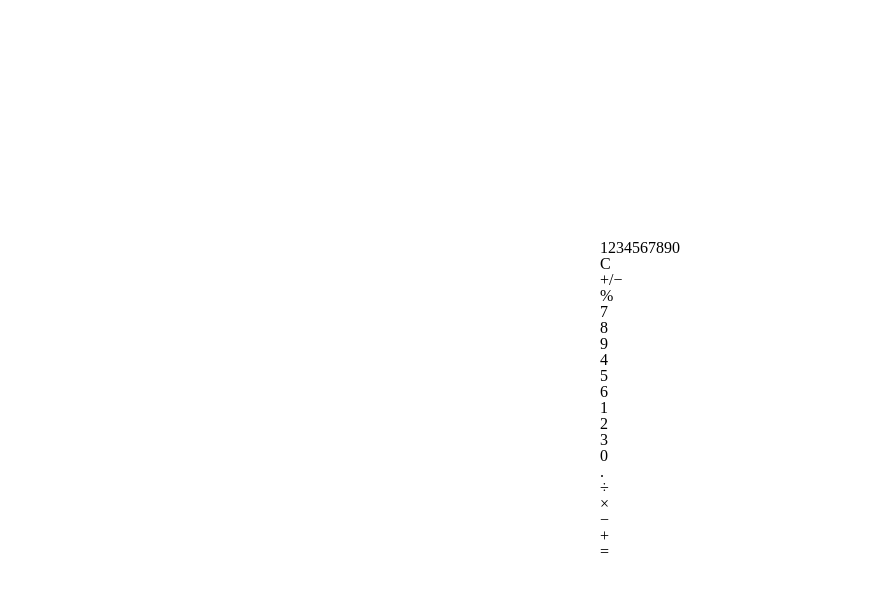
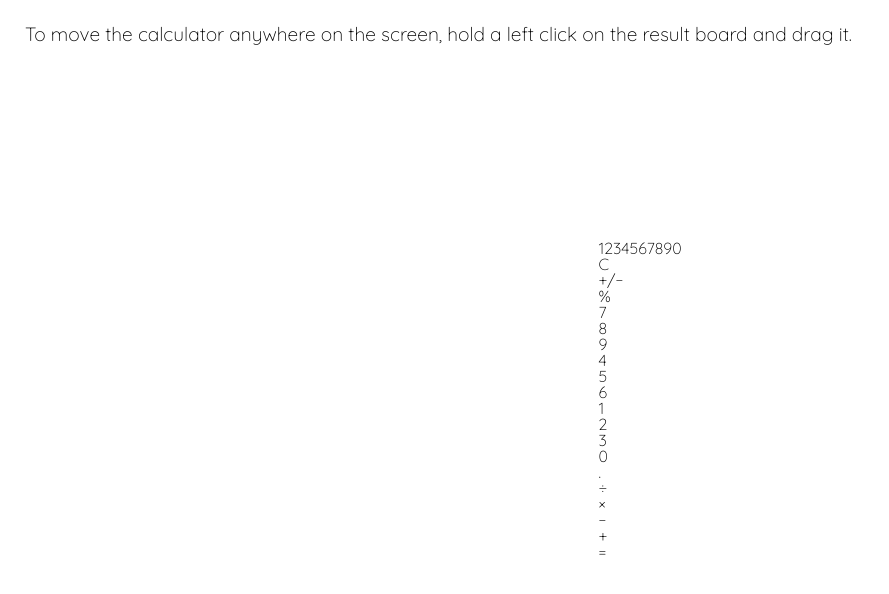
Before and after one commit to DecaHub/ngCalculator, a website: page app/index.html in a window 1280 px wide. Shown: the whole page, without its empty margins (0-889 px from the left). Drawn offline with nearby package versions, Linux system fonts and the light colour scheme; files that its build step writes are made by us from their sources.

Commit message:
Add instructions on how to move calculator on the screen.

```diff
--- a/app/common/styles/_constants.scss
+++ b/app/common/styles/_constants.scss
@@ -6,6 +6,7 @@ $button-width: 58px;
 $button-height: 48px;
 
 $lato: 'Lato', sans-serif;
+$quicksand: 'Quicksand', sans-serif;
 
 $grey-accent: #7B7B7B;
 $space-grey: #3B3B3B;
--- a/app/common/styles/main.scss
+++ b/app/common/styles/main.scss
@@ -6,6 +6,15 @@
 html, body {
 
 	height: 100%;
+
+	font-family: $quicksand;
+
+}
+
+.instructions {
+
+	padding: $standard-padding * 5;
+	font-size: 120%;
 
 }
 
--- a/app/index.html
+++ b/app/index.html
@@ -5,7 +5,7 @@
 		<meta name="viewport" content="width=device-width, initial-scale=1">
 		<title>ngCalculator</title>
 
-		<link href="https://fonts.googleapis.com/css?family=Lato:100,300,400,700,900" rel="stylesheet">
+		<link href="https://fonts.googleapis.com/css?family=Lato:100,300,400,700,900|Quicksand:300" rel="stylesheet">
 
 		<!-- bower:css -->
 		<!-- endinject -->
@@ -16,6 +16,9 @@
 
 	</head>
 	<body>
+
+		<h3 class="instructions">To move the calculator anywhere on the screen, hold a left click on the result board and drag it.</h3>
+
 		<div class="calc-container">
 
 			<dh-calculator-grid></dh-calculator-grid>
```
